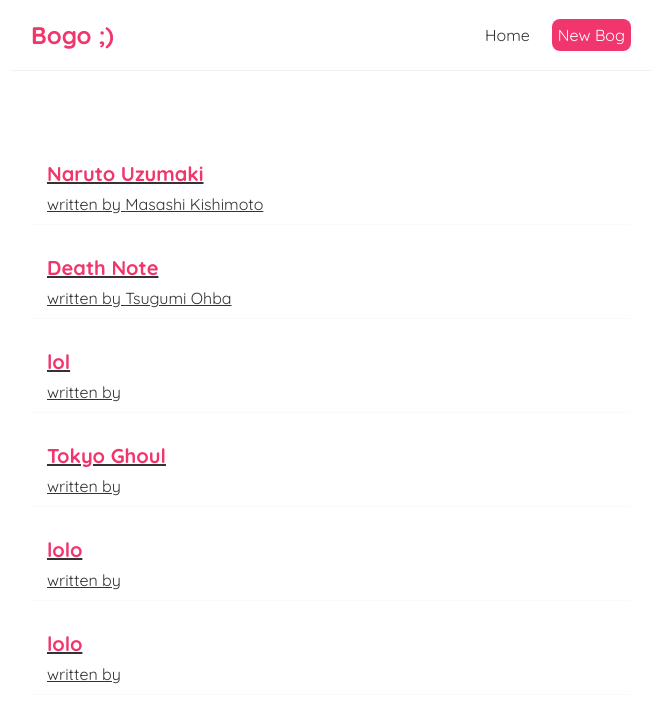
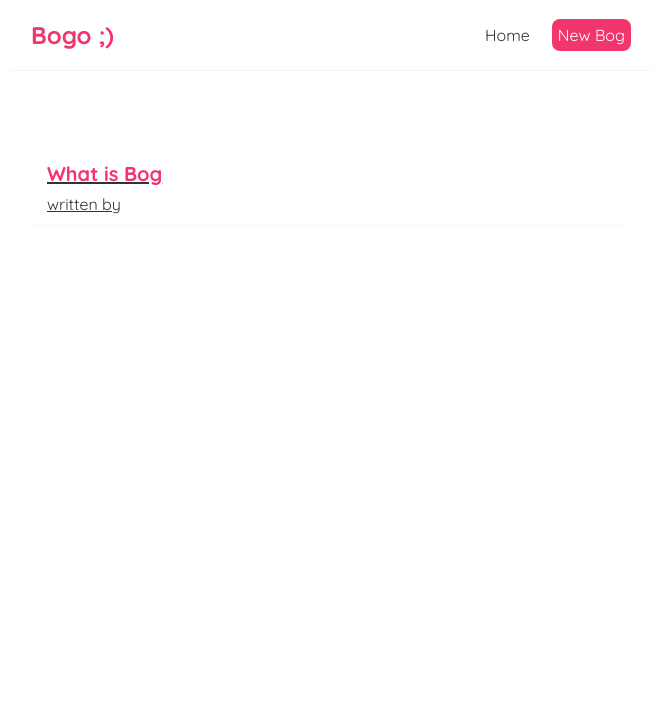
Before and after one commit to its-man-ish/task-tracker, a React (Create React App) app in the folder blogs/: page / in a window 1280 px wide. Shown: the top 722 px of the page, without its empty margins (309-971 px from the left). Built offline with nearby package versions, Linux system fonts and the light colour scheme; data requests are answered from the project's data file.

Commit message:
deleteing blog

```diff
--- a/blogs/data/db.json
+++ b/blogs/data/db.json
@@ -1,40 +1,10 @@
 {
   "blogs": [
     {
-      "title": "Naruto Uzumaki",
-      "body": "Guided by the spirit demon within him, Naruto learns to harness his powers as a ninja in this anime adventure series.",
-      "author": "Masashi Kishimoto",
+      "title": "What is Bog",
+      "genre": "Technology",
+      "body": "Bog is a new way of conwaying your message to general people where you have full rights and security to express your thougts.",
       "id": 1
-    },
-    {
-      "title": "Death Note",
-      "body": "The story follows Light Yagami, a teen genius who discovers a mysterious notebook: the Death NOte.",
-      "author": "Tsugumi Ohba ",
-      "id": 2
-    },
-    {
-      "title": "lol",
-      "genre": "",
-      "body": "pal",
-      "id": 3
-    },
-    {
-      "title": "Tokyo Ghoul",
-      "genre": "anime",
-      "body": "Tokyo Ghoul is a Japanese dark fantasy manga series written and illustrated by Sui Ishida. It was serialized in Shueisha's seinen manga magazine Weekly Young Jump between September 2011 and September 2014, and was collected in fourteen tankōbon volumes.",
-      "id": 4
-    },
-    {
-      "title": "lolo",
-      "genre": "anime",
-      "body": "Shonen. When you think of anime, what comes to mind is likely shonen. ...\nShoujo. Sailor Moon, Cardcaptor Sakura, Fruits Basket, Nana: They might range far and wide in terms of story, but all of these series are shoujo. ...\nSeinen. ...\nJosei. ...\nEcchi. ...\nHarem. ...\nIsekai. ...",
-      "id": 5
-    },
-    {
-      "title": "lolo",
-      "genre": "anime",
-      "body": "Shonen. When you think of anime, what comes to mind is likely shonen. ...\nShoujo. Sailor Moon, Cardcaptor Sakura, Fruits Basket, Nana: They might range far and wide in terms of story, but all of these series are shoujo. ...\nSeinen. ...\nJosei. ...\nEcchi. ...\nHarem. ...\nIsekai. ...",
-      "id": 6
     }
   ]
 }
--- a/blogs/src/Create.js
+++ b/blogs/src/Create.js
@@ -1,9 +1,12 @@
 import {useState } from 'react'
+import { useHistory } from 'react-router-dom';
+
 const Create = ()=>{
    const [title,setTitle] = useState('');
    const [body,setBody] = useState('');
    const [genre,setGenre] = useState('');
    const [isPending, setIspending] = useState(false)
+   const history =useHistory();
 
 
     const handleSubmit = (e)=>{
@@ -19,6 +22,8 @@
       .then(()=>{
         console.log('new blog created');
         setIspending(false);
+        //redirecting to home page after creating new blog
+        history.push('/');
       })
 
 
--- a/blogs/src/Detail.js
+++ b/blogs/src/Detail.js
@@ -1,11 +1,22 @@
 import { useParams }from 'react-router-dom'
 
 import useFetch from './useFetch';
+import { useHistory } from 'react-router-dom';
 const BlogDetails = ()=>{
 
     const {id} = useParams();
+    const history = useHistory();
+
     const {data:blog, error, isPending } = useFetch('http://localhost:8000/blogs/'+id);
     console.log("data: ",blog)
+    const handleDelete=()=>{
+        fetch('http://localhost:8000/blogs/'+blog.id,{
+            method:"DELETE"
+        })
+        .then(()=>{
+            history.push('/');
+        })
+    }
     return(
         <div className="blog-details">
           {isPending && <div>Loading...</div>}
@@ -18,8 +29,13 @@
                   <div>
                       {blog.body}
                   </div>
+
+                  <button onClick={handleDelete}>Delete</button>
+
               </article>
+
           )}
+
         </div>
     );
 }
```
